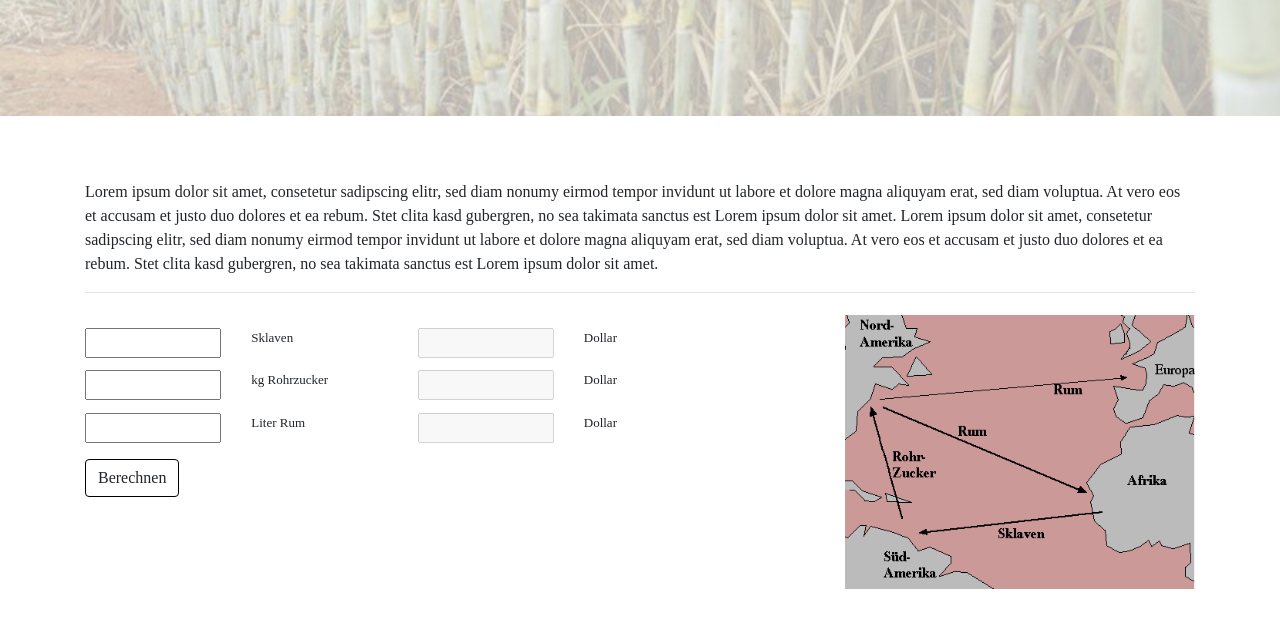
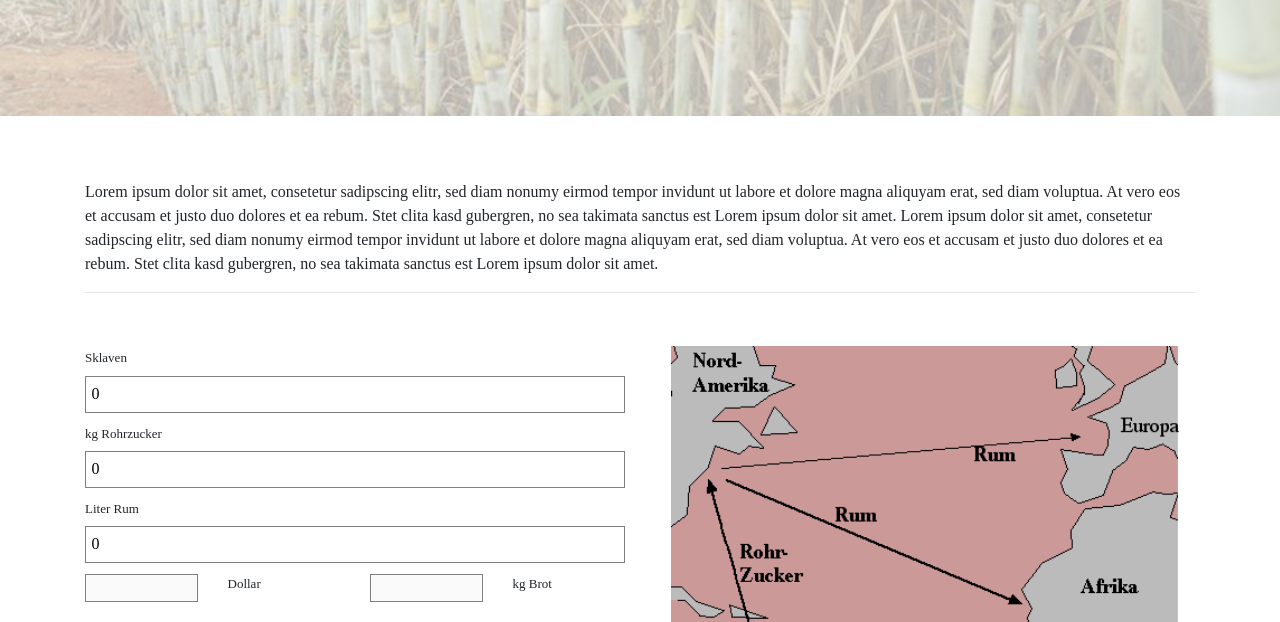
Before and after one commit to miagudelj/Dreieckshandel, a plain HTML site: page rz.html in a window 1280 px wide. Shown: the part 330-952 px from the top of the page. Drawn offline with nearby package versions, Linux system fonts and the light colour scheme; a web font is replaced by a local one.

Commit message:
Add files via upload
layout update in bw.html and rz.html --> some new elements

```diff
--- a/rz.html
+++ b/rz.html
@@ -81,67 +81,73 @@
 
 				<hr/>
 				<div class="row">
-					<div class="col-7">
+					<div class="col-6">
 						<!-- Sklaven -->
 						<div class="row">
-							<div class="col-3">
-								<input id="skl" type="number" name="anzSklaven" min="1">
-							</div>
-							<div class="col-3">
+							<div class="col-12">
 								<legend>Sklaven</legend>
 							</div>
+							<div class="col-12">
+								<input id="skl" type="number" name="anzSklaven" value="0" min="1">
+							</div>
+						</div>
+
+						<!-- Rohrzucker -->
+						<div class="row">
+							<div class="col-12">
+								<legend>kg Rohrzucker</legend>
+							</div>
+							<div class="col-12">
+								<input id="rz" type="number" name="anzRohrzucker" value="0" min="1">
+							</div>
+						</div>
+
+						<!-- Rum -->
+						<div class="row">
+							<div class="col-12">
+								<legend>Liter Rum</legend>
+							</div>
+							<div class="col-12">
+								<input id="rum" type="number" name="anzRum" value="0" min="1">
+							</div>
+						</div>
+
+						<div class="row">
+							<!-- Dollar -->
 							<div class="col-3">
 								<input id="dollar" type="text" name="preis" disabled>
 							</div>
 							<div class="col-3">
 								<legend>Dollar</legend>
 							</div>
+							<!-- Brot -->
+							<div class="col-3">
+								<input id="brot" type="text" name="preis" disabled>
+							</div>
+							<div class="col-3">
+								<legend>kg Brot</legend>
+							</div>
+						</div>
+					</div>
+					<div class="col-6">
+							<a class="nav-link" href="img/Dreieckshandel_rz.png">
+								<img src="img/Dreieckshandel_rz.png" alt="Dreieckshandel">
+							</a>
+					</div>
+					<div class="row">
+						<!-- berechnen Knopf-->
+						<div class="col-5">
+							<button class="btn" type="button" id="calculate">Berechnen</button>
 						</div>
 
-						<!-- Rohrzucker -->
-						<div class="row">
-							<div class="col-3">
-								<input id="rz" type="number" name="anzRohrzucker" min="1">
-							</div>
-							<div class="col-3">
-								<legend>kg Rohrzucker</legend>
-							</div>
-							<div class="col-3">
-								<input id="dollar" type="text" name="preis" disabled>
-							</div>
-							<div class="col-3">
-								<legend>Dollar</legend>
-							</div>
-						</div>
+						<div class="col-2">
 
-						<!-- Rum -->
-						<div class="row">
-							<div class="col-3">
-								<input id="rum" type="number" name="anzRum" min="1">
-							</div>
-							<div class="col-3">
-								<legend>Liter Rum</legend>
-							</div>
-							<div class="col-3">
-								<input id="dollar" type="text" name="preis" disabled>
-							</div>
-							<div class="col-3">
-								<legend>Dollar</legend>
-							</div>
 						</div>
 
 						<!-- berechnen Knopf-->
-						<div class="row">
-							<div class="col-3">
-								<button class="btn" type="button" id="calculate">Berechnen</button>
-							</div>
+						<div class="col-5">
+							<button class="btn" type="button" id="reset">Reset</button>
 						</div>
-					</div>
-					<div class="col-1">
-
-					</div>
-					<div class="col-4">
-						<img src="img/Dreieckshandel_rz.png" alt="Dreieckshandel">
 					</div>
 				</div>
 			</div>
--- a/style.css
+++ b/style.css
@@ -106,6 +106,10 @@ img, input, legend {
 legend {
 	font-size: small !important;
 }
+input {
+	padding: 1%;
+	border: solid gray 1px;
+}
 
 /* Quellen */
 .quellen .container a {
```
Also changed, not shown: bw.html (+41 -35 lines).
